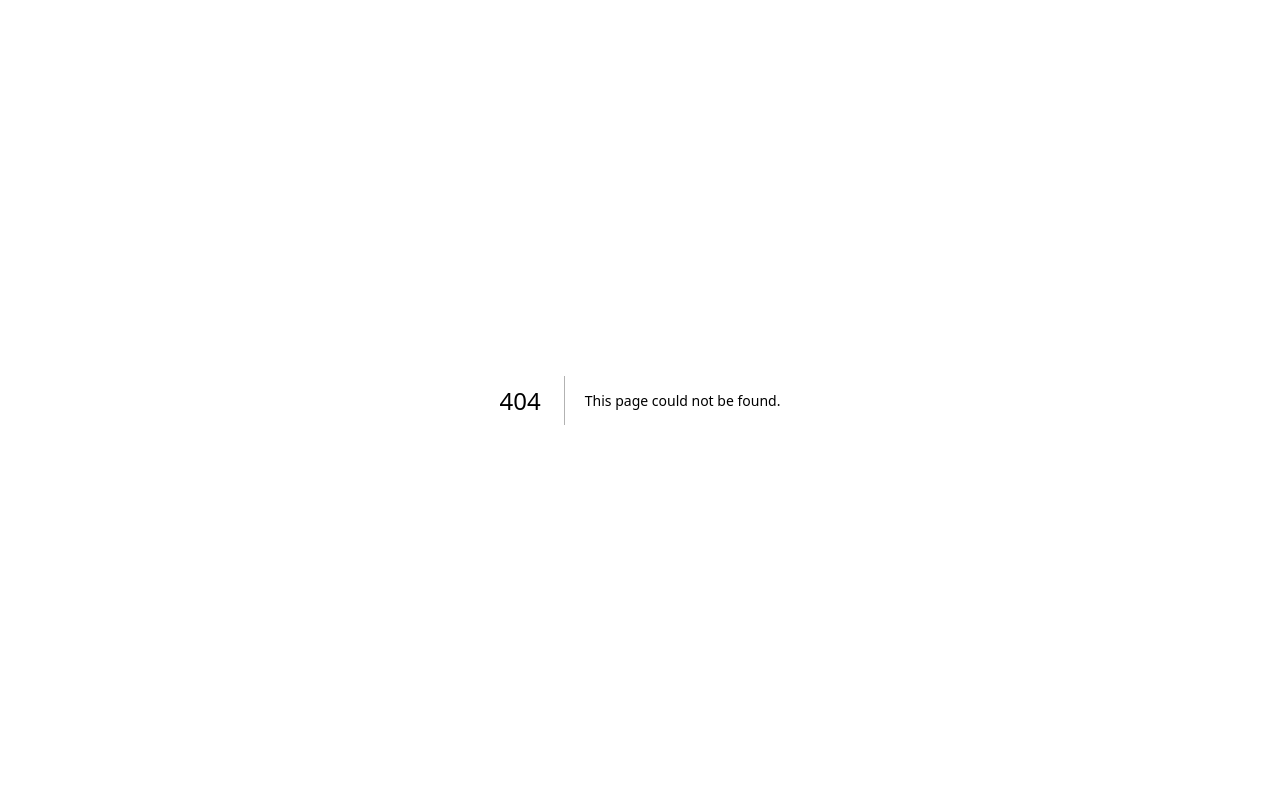
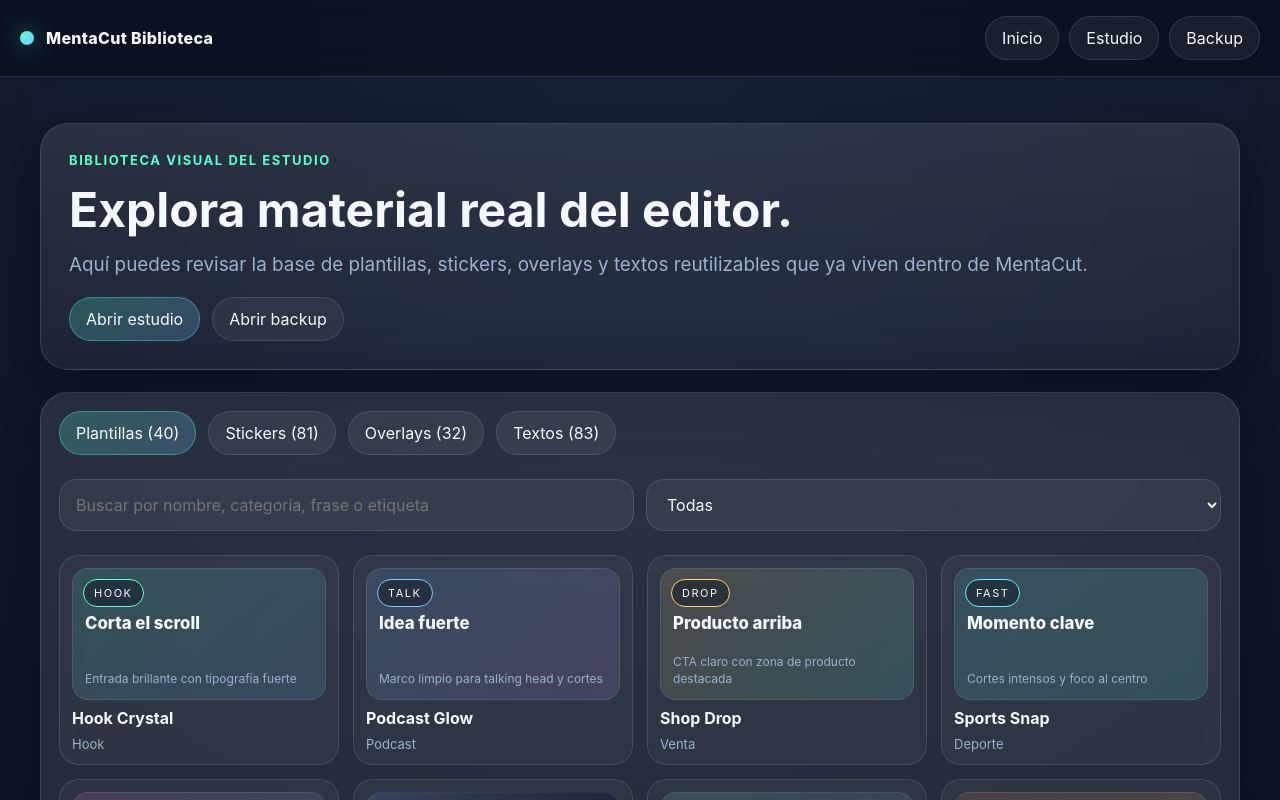
Before and after one commit to alain7224/MentaCut, a Next.js app: page /studio/library in a window 1280 px wide. Before the commit this address had no page. Shown: the top 800 px of the page. Built offline with nearby package versions, Linux system fonts and the light colour scheme.

Commit message:
feat: add studio preset library route with search and filters

```diff
--- /dev/null
+++ b/app/studio/library/page.tsx
@@ -0,0 +1,140 @@
+'use client'
+
+import Link from 'next/link'
+import { useMemo, useState } from 'react'
+import { TEMPLATE_PRESETS } from '@/lib/template-presets'
+import { STICKER_PRESETS, TEXT_PRESET_SUGGESTIONS } from '@/lib/overlay-presets'
+import { GRAPHIC_OVERLAY_PRESETS } from '@/lib/graphic-overlay-presets'
+
+type TabKey = 'templates' | 'stickers' | 'overlays' | 'texts'
+
+export default function StudioLibraryPage() {
+  const [tab, setTab] = useState<TabKey>('templates')
+  const [query, setQuery] = useState('')
+
+  const normalized = query.trim().toLowerCase()
+
+  const templateCategories = useMemo(() => ['Todas', ...Array.from(new Set(TEMPLATE_PRESETS.map((item) => item.category)))], [])
+  const [templateCategory, setTemplateCategory] = useState('Todas')
+
+  const filteredTemplates = useMemo(() => {
+    return TEMPLATE_PRESETS.filter((item) => {
+      const matchesCategory = templateCategory === 'Todas' || item.category === templateCategory
+      const matchesQuery = !normalized || `${item.name} ${item.category} ${item.headline} ${item.caption}`.toLowerCase().includes(normalized)
+      return matchesCategory && matchesQuery
+    })
+  }, [normalized, templateCategory])
+
+  const filteredStickers = useMemo(() => {
+    return STICKER_PRESETS.filter((item) => !normalized || `${item.label} ${item.emoji}`.toLowerCase().includes(normalized))
+  }, [normalized])
+
+  const filteredOverlays = useMemo(() => {
+    return GRAPHIC_OVERLAY_PRESETS.filter((item) => !normalized || `${item.name} ${item.symbol} ${item.style}`.toLowerCase().includes(normalized))
+  }, [normalized])
+
+  const filteredTexts = useMemo(() => {
+    return TEXT_PRESET_SUGGESTIONS.filter((item) => !normalized || item.toLowerCase().includes(normalized))
+  }, [normalized])
+
+  return (
+    <div className="page-shell">
+      <header className="topbar">
+        <div className="brand">
+          <span className="brand-dot" />
+          <span>MentaCut Biblioteca</span>
+        </div>
+        <nav className="nav">
+          <Link href="/" className="nav-link">Inicio</Link>
+          <Link href="/studio" className="nav-link">Estudio</Link>
+          <Link href="/studio/backup" className="nav-link">Backup</Link>
+        </nav>
+      </header>
+
+      <main className="main">
+        <section className="section">
+          <div className="panel hero-copy">
+            <span className="eyebrow">Biblioteca visual del estudio</span>
+            <h1 className="title" style={{ fontSize: 'clamp(1.8rem, 4vw, 3rem)' }}>Explora material real del editor.</h1>
+            <p className="sub">
+              Aquí puedes revisar la base de plantillas, stickers, overlays y textos reutilizables que ya viven dentro de MentaCut.
+            </p>
+            <div className="action-row">
+              <Link href="/studio" className="btn btn-primary">Abrir estudio</Link>
+              <Link href="/studio/backup" className="btn">Abrir backup</Link>
+            </div>
+          </div>
+        </section>
+
+        <section className="section">
+          <div className="panel timeline">
+            <div className="action-row" style={{ marginBottom: 12 }}>
+              <button className={`btn ${tab === 'templates' ? 'btn-primary' : ''}`} onClick={() => setTab('templates')}>Plantillas ({TEMPLATE_PRESETS.length})</button>
+              <button className={`btn ${tab === 'stickers' ? 'btn-primary' : ''}`} onClick={() => setTab('stickers')}>Stickers ({STICKER_PRESETS.length})</button>
+              <button className={`btn ${tab === 'overlays' ? 'btn-primary' : ''}`} onClick={() => setTab('overlays')}>Overlays ({GRAPHIC_OVERLAY_PRESETS.length})</button>
+              <button className={`btn ${tab === 'texts' ? 'btn-primary' : ''}`} onClick={() => setTab('texts')}>Textos ({TEXT_PRESET_SUGGESTIONS.length})</button>
+            </div>
+
+            <div className="editor-grid-2" style={{ marginBottom: 12 }}>
+              <input className="input" value={query} onChange={(event) => setQuery(event.target.value)} placeholder="Buscar por nombre, categoría, frase o etiqueta" />
+              {tab === 'templates' ? (
+                <select className="input" value={templateCategory} onChange={(event) => setTemplateCategory(event.target.value)}>
+                  {templateCategories.map((item) => <option key={item} value={item}>{item}</option>)}
+                </select>
+              ) : <div className="input input-readonly">Filtrado activo: {query.trim() || 'sin filtro'}</div>}
+            </div>
+
+            {tab === 'templates' ? (
+              <div className="template-grid">
+                {filteredTemplates.map((template) => (
+                  <article key={template.id} className="template-card">
+                    <div className="template-preview" style={{ background: template.previewGradient }}>
+                      <div className="template-badge" style={{ borderColor: template.accent }}>{template.badge}</div>
+                      <div className="template-copy-top">{template.headline}</div>
+                      <div className="template-copy-bottom">{template.caption}</div>
+                    </div>
+                    <strong>{template.name}</strong>
+                    <div className="timeline-label">{template.category}</div>
+                  </article>
+                ))}
+              </div>
+            ) : null}
+
+            {tab === 'stickers' ? (
+              <div className="sticker-grid">
+                {filteredStickers.map((sticker) => (
+                  <article key={sticker.id} className="sticker-card">
+                    <span>{sticker.emoji}</span>
+                    <strong>{sticker.label}</strong>
+                  </article>
+                ))}
+              </div>
+            ) : null}
+
+            {tab === 'overlays' ? (
+              <div className="overlay-grid">
+                {filteredOverlays.map((overlay) => (
+                  <article key={overlay.id} className="overlay-card">
+                    <span className={`overlay-symbol overlay-${overlay.style}`}>{overlay.symbol}</span>
+                    <strong>{overlay.name}</strong>
+                    <div className="timeline-label">{overlay.style}</div>
+                  </article>
+                ))}
+              </div>
+            ) : null}
+
+            {tab === 'texts' ? (
+              <div className="cards" style={{ gridTemplateColumns: 'repeat(2, minmax(0, 1fr))' }}>
+                {filteredTexts.map((text) => (
+                  <article key={text} className="panel card">
+                    <p style={{ margin: 0 }}>{text}</p>
+                  </article>
+                ))}
+              </div>
+            ) : null}
+          </div>
+        </section>
+      </main>
+    </div>
+  )
+}
```
